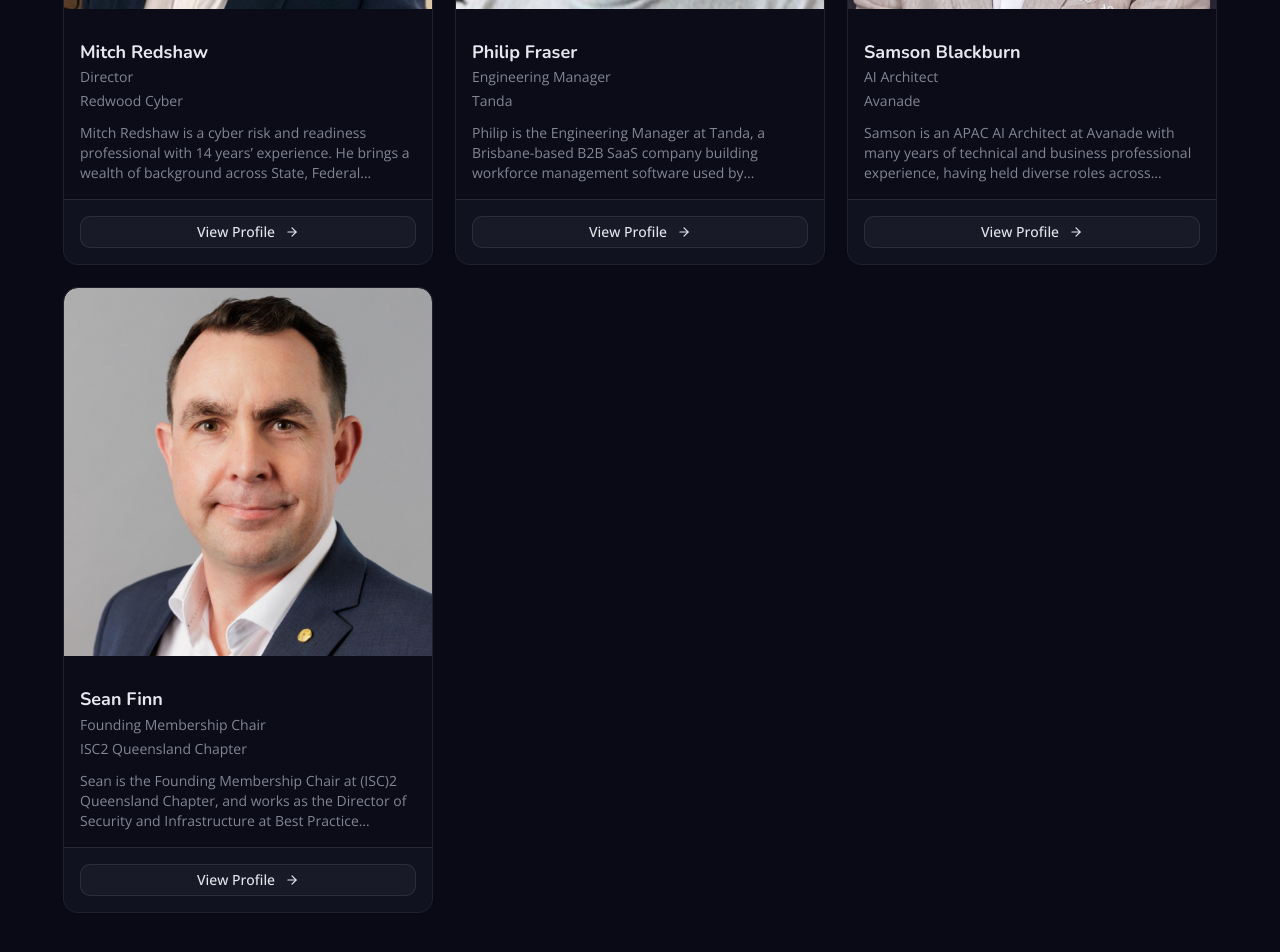
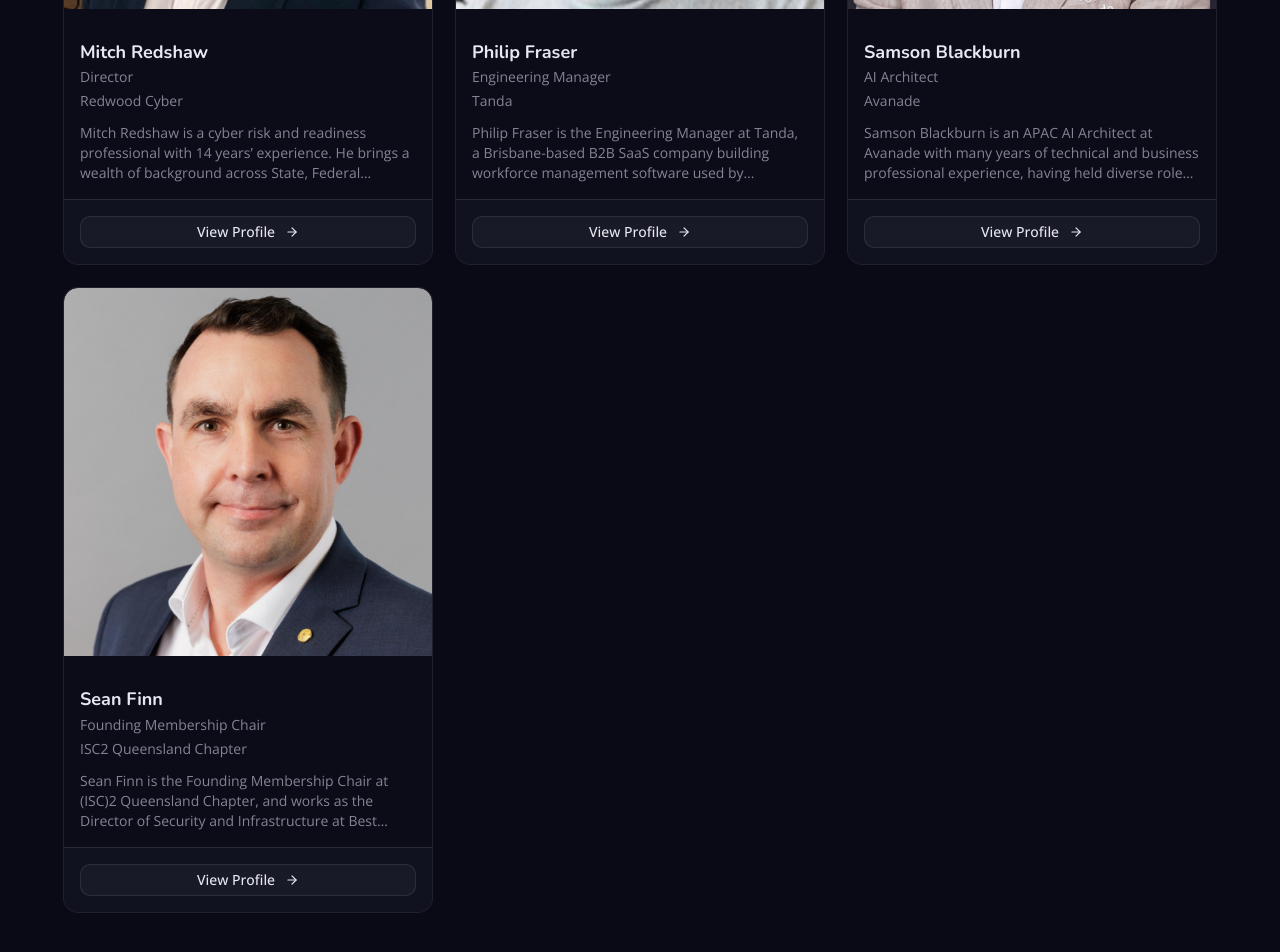
Before and after one commit to liiam-dsouza/qut-tin-website, a React (Vite) app: page / in a window 1280 px wide. Shown: the part 4339-5291 px from the top of the page. Built offline with nearby package versions, Linux system fonts and the light colour scheme.

Commit message:
Update speakers 2 electric boogaloo

```diff
--- a/src/data/speakers.ts
+++ b/src/data/speakers.ts
@@ -27,7 +27,7 @@ export const speakers: Speaker[] = [
 		title: "Founding Membership Chair",
    	 	company: "ISC2 Queensland Chapter",
 		bio: [
-			"Sean is the Founding Membership Chair at (ISC)2 Queensland Chapter, and works as the Director of Security and Infrastructure at Best Practice Software.Sean holds a CISSP, CC, Executive MBA from ACU, Bachelor of IT majoring in Networked Systems from QUT and Grad Cert in the Psychology of Risk from ACU.",
+			"Sean Finn is the Founding Membership Chair at (ISC)2 Queensland Chapter, and works as the Director of Security and Infrastructure at Best Practice Software.Sean holds a CISSP, CC, Executive MBA from ACU, Bachelor of IT majoring in Networked Systems from QUT and Grad Cert in the Psychology of Risk from ACU.",
 			"Sean has deep experience in providing mission critical ICT in internet-facing ecommerce systems and operational technology systems for Mining, Defence, Aviation and Health Care. Sean has acted as the final technical escalation point for incident response over a twenty-year period for these environments and has a deep passion for incident prevention and automating security into the software supply chain.",
 			"Since 2000 he has incubated, developed and sold multiple small ICT Technology firms from the ground up in Datacentres, Webhosting, ISP and Ecommerce and has extensive practical commercial experience alongside his technical expertise.",
 			"Sean is recognised as an Experienced Dev Ops Software Engineer, Solutions Architect, Internet Network Engineer, Commercial Hosting provider and a Mining and Defence Secure ICT Platform Engineer."
@@ -41,7 +41,7 @@ export const speakers: Speaker[] = [
 		title: "Engineering Manager",
 		company: "Tanda",
 		bio: [
-			"Philip is the Engineering Manager at Tanda, a Brisbane-based B2B SaaS company building workforce management software used by thousands of businesses to run time and attendance, payroll, and HR for their frontline teams.",
+			"Philip Fraser is the Engineering Manager at Tanda, a Brisbane-based B2B SaaS company building workforce management software used by thousands of businesses to run time and attendance, payroll, and HR for their frontline teams.",
 			"He leads a group of engineering teams working on a Rails monolith that ships to production continuously. His focus is on building teams that move fast, ship often, and stay close to the customers they're building for - and lately, on figuring out where AI fits into how they do that day-to-day.",
 		],
 		photo: "/speakers/philip-fraser.png",
@@ -63,7 +63,7 @@ export const speakers: Speaker[] = [
 		title: "AI Architect",
 		company: "Avanade",
 		bio: [
-			"Samson is an APAC AI Architect at Avanade with many years of technical and business professional experience, having held diverse roles across Emergency Systems Repair, IT, Cybersecurity, Strategy, Data and Applied AI.",
+			"Samson Blackburn is an APAC AI Architect at Avanade with many years of technical and business professional experience, having held diverse roles across Emergency Systems Repair, IT, Cybersecurity, Strategy, Data and Applied AI.",
 			"He is also a founder of the Physical AI Builders community where he helps others unlock their creativity to build with AI."
 		],
 		photo: "/speakers/samson-blackburn.png",
@@ -86,7 +86,8 @@ export const speakers: Speaker[] = [
 		title: "Chief Executive Officer",
 		company: "Verlata Consulting",
 		bio: [
-			"",
+			"Jason Mills is the CEO of Verlata Consulting, a global implementation partner for Cloud Legal Services he founded in 2014. What began as an Australia-focused practice has since expanded internationally, with offices in New Zealand, Singapore, the UK, and Japan. With over 13 years of experience working with law firms, Jason combines deep technical IT expertise with hands-on management experience to help organisations bridge the gap between business strategy and technology.",
+			"Today, Jason leads Verlata's work across document management, practice management, business intelligence, automation, and AI and innovation consulting, helping legal and professional services firms solve their unique challenges through practical, technology-driven solutions."
 		],
 		photo: "/speakers/jason-mills.png",
 		linkedin: "https://www.linkedin.com/in/jasonmills01/",
```
